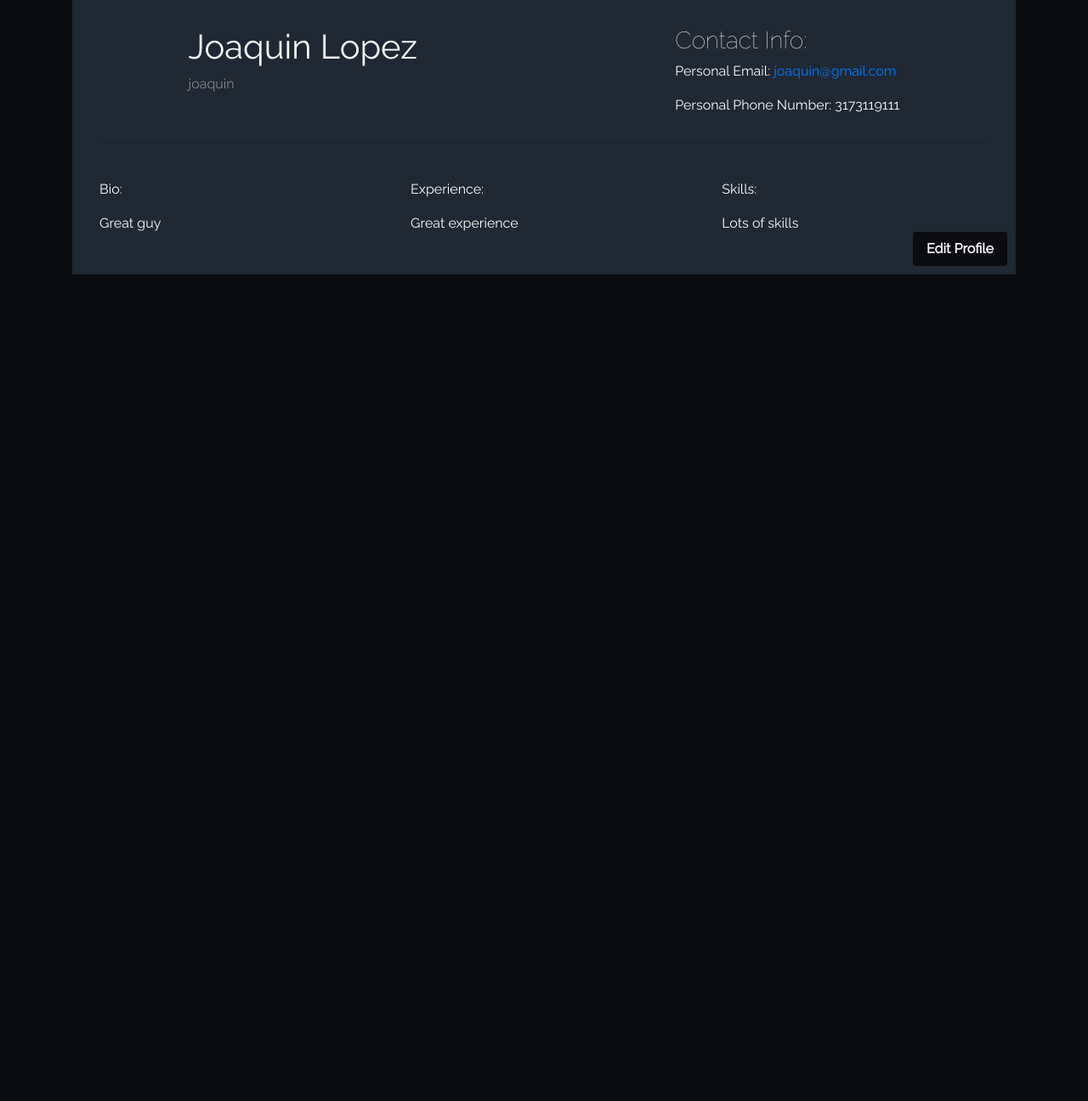
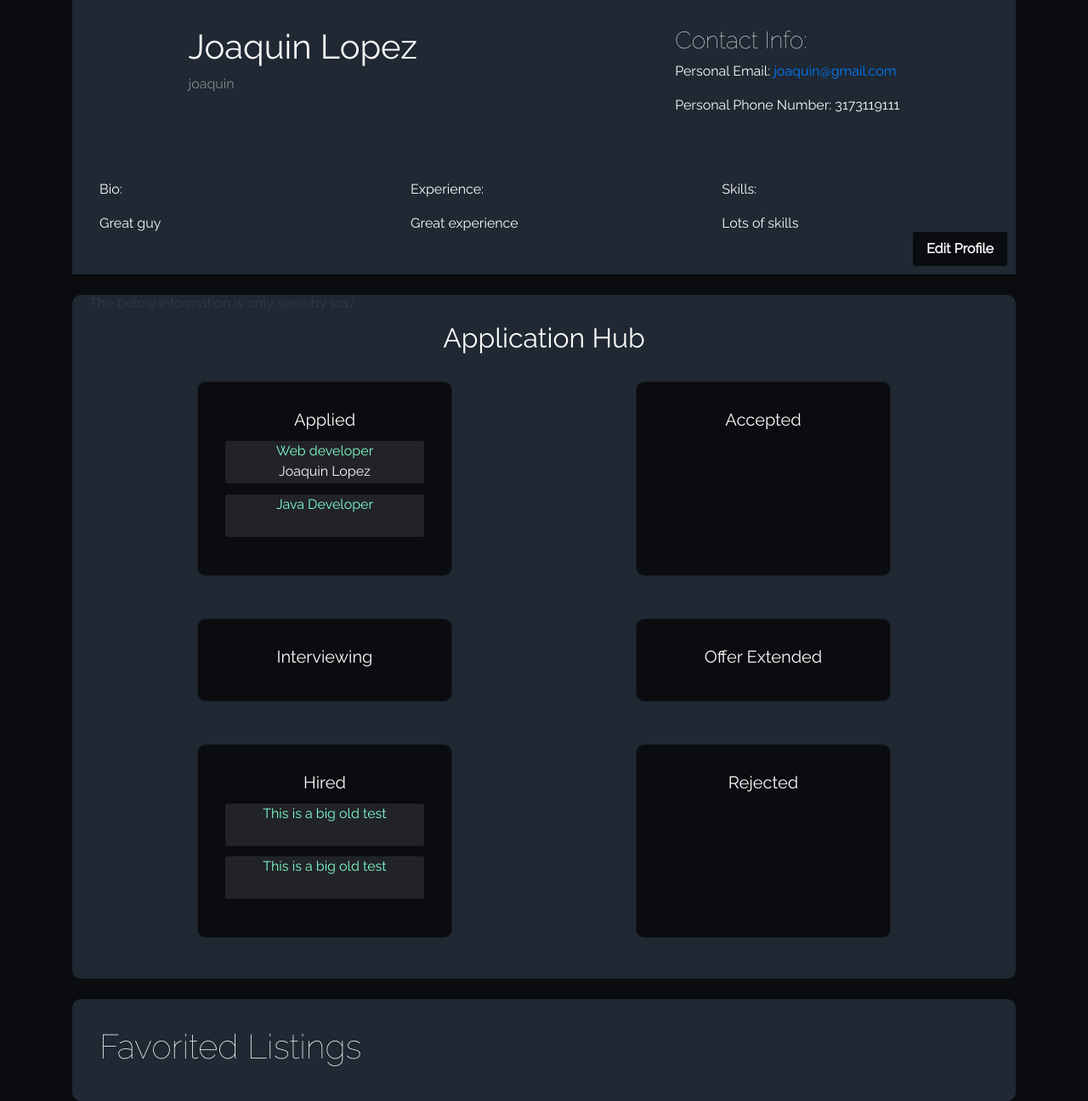
Before and after one commit to joaquinllopez00/job-board-v2, a Django app: a page that uses templates/profile.html in a window 1280 px wide. Shown: the part 97-1393 px from the top of the page at 85% size. Before the commit the page ends 420 px from the top, so only its background shows below. Run offline with Django 3.2, Linux system fonts and the light colour scheme; a user stored in the database is signed in; data comes from the database, SQL or seed files in the repository; both versions use the stored data as it was after the commit; some libraries are stand-ins or nearby versions.

Commit message:
Added landing page, added profile UI with application tracker

```diff
--- a/app/settings.py
+++ b/app/settings.py
@@ -23,7 +23,7 @@ BASE_DIR = Path(__file__).resolve().parent.parent
 SECRET_KEY = os.getenv('DJANGO_DEVELOPMENT_SECRET_KEY')
 
 # SECURITY WARNING: don't run with debug turned on in production!
-DEBUG = False
+DEBUG = True
 
 ALLOWED_HOSTS = ['localhost', '127.0.0.1']
 
--- a/static/index.css
+++ b/static/index.css
@@ -110,3 +110,23 @@ nav {
   outline: none;
   text-decoration: none;
 }
+
+.home-container {
+  background: var(--light-color);
+  margin-top: 2rem;
+  padding: 2rem 2rem;
+  border-radius: 10px;
+}
+
+.home-subContainer {
+  margin: 3rem 0rem;
+}
+
+.home-subContainer h1,
+h5 {
+  font-weight: var(--heavy-fontWeight);
+}
+
+.home-subContainer a {
+  color: aquamarine;
+}
--- a/static/profile.css
+++ b/static/profile.css
@@ -108,3 +108,36 @@ hr {
   transform: translateY(-2px);
   box-shadow: var(--button-boxShadow);
 }
+
+.listing-content__subContainer {
+  padding: var(--button-padding);
+
+  margin-bottom: 1rem;
+  border-bottom: 1px solid var(--background-color);
+}
+
+#listing-list__container {
+  background-color: rgba(230, 230, 230, 0.1);
+  display: flex;
+  flex-direction: column;
+  height: 50px;
+  border-radius: 3px;
+  padding: 0 0.4rem;
+  align-items: center;
+  justify-content: space-between;
+  margin: 0.8rem 0rem;
+}
+
+#listing-list__container a {
+  outline: none;
+  text-decoration: none;
+  color: aquamarine;
+}
+
+.listing-list__container p {
+  color: rgba(230, 230, 230, 0.8);
+}
+
+.listing-content__subContainer a {
+  color: aquamarine;
+}
--- a/templates/listing_detail.html
+++ b/templates/listing_detail.html
@@ -17,7 +17,7 @@
       <a href="/favorite/{{listing.id}}/">{% if user in listing.favorited_by.all %}Unfavorite{% else %}Favorite{% endif %}</a>
   </button>
   {% if not user in listing.applicants.all and user not in listing.accepted_apps.all and user not in listing.interviewing_apps.all and user not in listing.offer_extended_apps.all and user not in listing.hired_apps.all and user not in listing.denied_apps.all %}
-    {% if not user.username == listing.user.username %}
+    {% if not user.username == listing.user.username and user.employee != '2' %}
     <form id="listing-quick-apply" method="post" action="">
     {% csrf_token %}
 
--- a/templates/profile.html
+++ b/templates/profile.html
@@ -5,7 +5,7 @@
       <h1>{{user.name}}</h1>
       <p>{{user.username}}</p>
     </div>
-    {% if request.user == user or request.user.employee == '2' %}
+    {% if request.user == user or request.user.employee == '2' or user.employee == '2' %}
     <div class="profile-contact__container">
       <h3>Contact Info:</h3>
       <p>
@@ -24,6 +24,7 @@
       <p>Bio:</p>
       <p>{{user.bio}}</p>
     </div>
+    {% if user.employee == '1' %}
     <div class="profile-experience profile">
       <p>Experience:</p>
       <p>{{user.experience}}</p>
@@ -32,23 +33,99 @@
       <p>Skills:</p>
       <p>{{user.skills}}</p>
     </div>
+    {% endif %}
   </div>
+  {% if user == request.user %}
   <a id="edit-profile" class="nav-link font-weight-bold" href="/profile/{{request.user.id}}/edit">Edit Profile</a>
+  {% endif %}
 </div>
 
-{% endblock %}
+{% if user == request.user and user.employee == '1' %}
 
-<!-- Listings and favorite jobs to be added -->
+    <div class="listing-creator__container">
+      <h2><strong>Application Hub</strong></h2>
+      <h6>The below information is only seen by <em>you</em></h6>
+      <div class="listing-creator-applicants__container">
+        <div class="listing-applied listing__subContainer">
+          <h5>Applied</h5>
+          {% for listing in applied %}
+            <div id="listing-list__container">
+              <a href="/listing/{{listing.id}}">{{listing.title}} </a>
+              <p href="/listing/{{listing.id}}">{{listing.user.name}} </p>
 
-<!-- refactor into own template -->
-<!-- <form method="post" action="">
-  {% csrf_token %}
-  <table>
-    {{form.as_table}}
-    <p>Name : {{user.name}} | Username : {{user.username}}</p>
-    <p>Email: {{user.email}} | Phone Number: {{user.contact_num}}</p>
-    <p>Bio: {{user.bio}}</p>
-    <p>Work Experience: {{user.experience}} | Skills: {{user.skills}}</p>
-    <button><a class="nav-link font-weight-bold" href="/profile/{{request.user.id}}/edit">Edit Profile</a></button>
-  </table>
-</form> -->
+            </div>
+          {% endfor %}
+        </div>
+        <div class="listing-applied listing__subContainer">
+          <h5>Accepted</h5>
+          {% for listing in accepted %}
+            <div id="listing-list__container">
+              <a href="/listing/{{listing.id}}">{{listing.title}} </a>
+              <p href="/listing/{{listing.id}}">{{listing.user.name}} </p>
+            </div>
+          {% endfor %}
+        </div>
+        <div class="listing-applied listing__subContainer">
+          <h5>Interviewing</h5>
+          {% for listing in interviewing %}
+            <div id="listing-list__container">
+              <a href="/listing/{{listing.id}}">{{listing.title}} </a>
+              <p href="/listing/{{listing.id}}">{{listing.user.name}} </p>
+            </div>
+          {% endfor %}
+        </div>
+        <div class="listing-applied listing__subContainer">
+          <h5>Offer Extended</h5>
+          {% for listing in offer_extended %}
+            <div id="listing-list__container">
+              <a href="/listing/{{listing.id}}">{{listing.title}} </a>
+              <p href="/listing/{{listing.id}}">{{listing.user.name}} </p>
+            </div>
+          {% endfor %}
+        </div>
+        <div class="listing-applied listing__subContainer">
+          <h5>Hired</h5>
+          {% for listing in hired %}
+            <div id="listing-list__container">
+              <a href="/listing/{{listing.id}}">{{listing.title}} </a>
+              <p href="/listing/{{listing.id}}">{{listing.user.name}} </p>
+            </div>
+          {% endfor %}
+        </div>
+         <div class="listing-applied listing__subContainer">
+          <h5>Rejected</h5>
+          {% for listing in reject %}
+            <div id="listing-list__container">
+              <a href="/listing/{{listing.id}}">{{listing.title}} </a>
+              <p href="/listing/{{listing.id}}">{{listing.user.name}} </p>
+            </div>
+          {% endfor %}
+        </div>
+      </div>
+    </div>
+    {% endif %}
+  </div>
+
+    {% if user.employee == '2' %}
+    <div class="listing__container">
+      <h1>Listings</h1>
+    {% for list in listings %}
+      <div class="listing-content__subContainer">
+        <h5><a href="/listing/{{list.id}}">{{list.title}}</a></h5>
+        <p>{{list.description}}</p>
+      </div>
+    {% endfor %}
+    {% endif %}
+</div>
+
+    {% if user == request.user %}
+    <div class="listing__container">
+      <h1>Favorited Listings</h1>
+    {% for list in fave_jobs %}
+      <div class="listing-content__subContainer">
+        <h5><a href="/listing/{{list.id}}">{{list.title}}</a></h5>
+        <p>{{list.description}}</p>
+      </div>
+    {% endfor %}
+    {% endif %}
+  {% endblock %}
--- /dev/null
+++ b/user/helpers.py
@@ -0,0 +1,28 @@
+from typing import List
+from job.models import Listing
+from itertools import chain
+
+
+def listing_tracker(user):
+    all_listings = Listing.objects.all()
+    applied = []
+    accepted = []
+    interviewing = []
+    offer_extended = []
+    hired = []
+    reject = []
+    for listing in all_listings:
+          print(user in listing.applicants.all())
+          if user in listing.applicants.all():
+              applied += chain(Listing.objects.filter(id=listing.id))
+          if user in listing.accepted_apps.all():
+              accepted += chain(Listing.objects.filter(id=listing.id))
+          if user in listing.interviewing_apps.all():
+              interviewing += chain(Listing.objects.filter(id=listing.id))
+          if user in listing.offer_extended_apps.all():
+              offer_extended += chain(Listing.objects.filter(id=listing.id))
+          if user in listing.hired_apps.all():
+              hired += chain(Listing.objects.filter(id=listing.id))
+          if user in listing.denied_apps.all():
+              reject += chain(Listing.objects.filter(id=listing.id))
+    return applied, accepted, interviewing, offer_extended, hired, reject
--- a/user/views.py
+++ b/user/views.py
@@ -3,6 +3,7 @@ from django.shortcuts import redirect, render, reverse, HttpResponseRedirect
 from job.models import Listing
 from .models import *
 from .forms import *
+from .helpers import listing_tracker
 from django.contrib.auth import login, logout, authenticate
 from django.contrib.auth.decorators import login_required
 from django.template import RequestContext
@@ -55,12 +56,24 @@ def profile_view(request, username):
     print(user)
     listings = Listing.objects.filter(user=user).order_by('-post_date')
 #   notifications = views.notification_count_view(request)
+    applied, accepted,interviewing, offer_extended, hired, reject = listing_tracker(request.user)
+    print(applied)
     if request.user.is_authenticated:
         fave_jobs = Listing.objects.filter(favorited_by=request.user)
     else:
         fave_jobs = []
-#   Utilize context = {'user': user, 'listings': listings, 'notifications': notifications, 'fave_job': fave_job} once Notification model/views are built
-    return render(request, 'profile.html', {'user': user, 'listings': listings, 'fave_jobs': fave_jobs})
+    context = {
+        'user': user,
+        'listings': listings,
+        'fave_jobs': fave_jobs,
+        'applied': applied,
+        'accepted': accepted,
+        'interviewing': interviewing,
+        'offer_extended': offer_extended,
+        'hired': hired,
+        'reject': reject
+    }
+    return render(request, 'profile.html', context)
 
 
 @login_required
```
Also changed, not shown: templates/home.html (+25 -1 lines), db.sqlite3.
